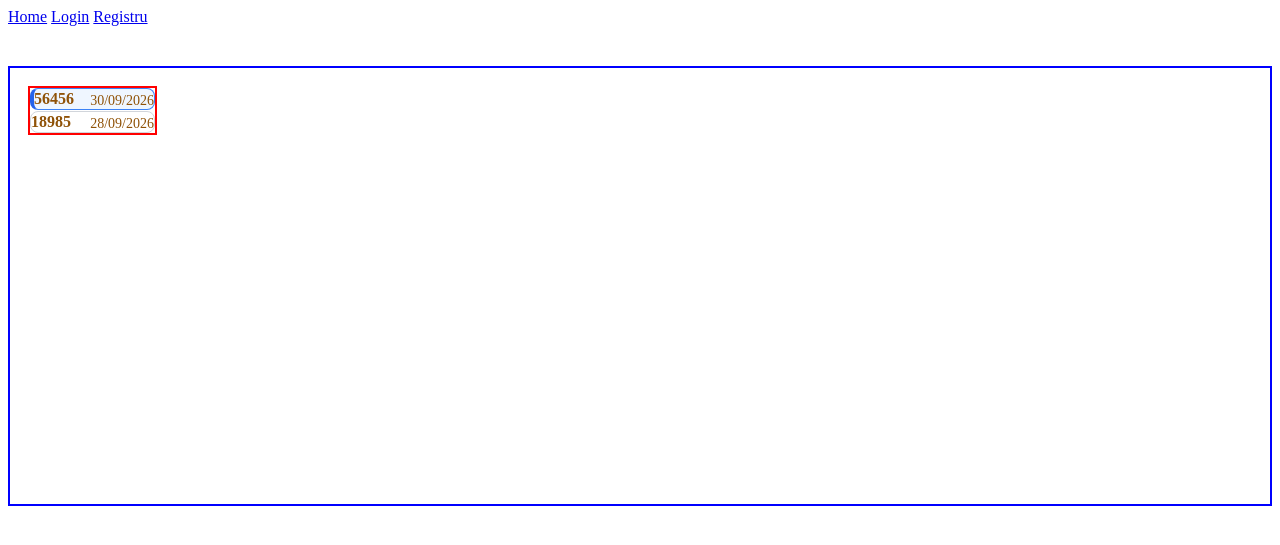
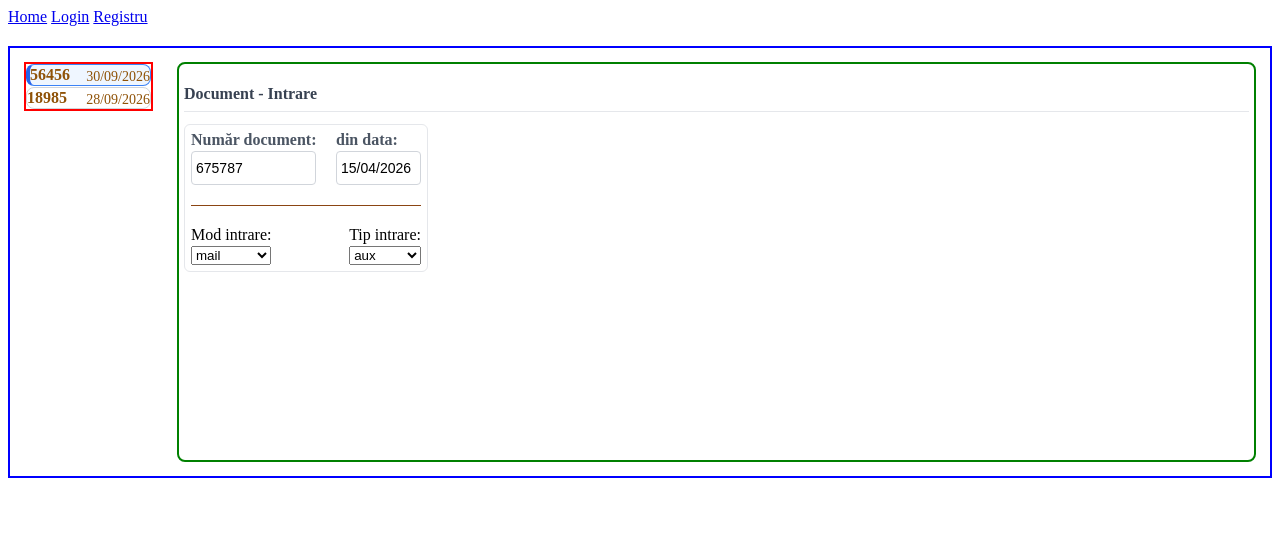
Before and after one commit to stefanoR3/Institutional-Registry-Python, a Flask app: page /registru in a window 1280 px wide. Shown: the top 545 px of the page. Run offline with Flask 3, Linux system fonts and the light colour scheme.

Commit message:
feat(details-panel): structured main entry section into sub-sections

```diff
--- a/app/templates/registru.html
+++ b/app/templates/registru.html
@@ -1,4 +1,7 @@
 {% extends "base.html" %}
+
+<!-- we first focus on the page visual with fake hardcoded info to prevent bugs
+ to later implement jinja2  -->
 
 {% block content %}
     <head> <!-- head is for rules and settings -->
@@ -8,11 +11,11 @@
                 display: flex; /* used to sit list on the left and details on the right */
                 gap: 24px;
                 max-width: 1400px;
-                margin-top: 40px; /* prevent huge stretch on wide screens */
+                margin-top: 20px; /* prevent huge stretch on wide screens */
                 margin-left: auto;
                 margin-right:auto; /* top-bottom 0, left-right auto to auto center in browser */
                 margin-bottom: 40px;
-                padding: 18px; /* outher breathing room */
+                padding: 14px; /* outher breathing room */
                 border:2px solid blue;
                 min-height:400px;
             }
@@ -28,10 +31,10 @@
             .detalis-panel{
                 flex: 1; /* take one share of remaining space; it is greedy to take all the right free space. It is not fixed */
                 background-color: #ffffff;
-                border: 1px solid #d1d5fb;
+                /*border: 1px solid #d1d5fb;*/
                 border-radius: 8px;
-                padding: 24px; /* pads the future elements inside to the actual borders */
-                min-height: 400px;
+                padding: 5px; /* pads the future elements inside to the actual borders */
+                border: 2px solid green; #debug
             }
 
             .document-card{
@@ -62,6 +65,102 @@
                 color:rgb(143, 82, 7);
                 margin-top: 4px; /* space from the top */
             }
+
+            .form-section{
+                display: flex;
+                flex-direction: column;
+                gap: 20px;
+                border: 1px solid #e5e7eb;
+                border-radius: 6px;
+                padding: 6px;
+                margin-bottom: 20px; /* outer space */
+                width: 230px;
+            }
+
+            .section-title{
+                font-size: 16px;
+                color: #374151;
+                margin-bottom: 12px;
+                border-bottom: 1px solid #e5e7eb;
+                padding-bottom: 8px;
+            }
+
+            .form-row{
+                display: flex; /* puts the inputs side by side */
+                /*gap: 20px;*/
+                justify-content: space-between;
+            }
+
+            .input-group{
+                display: flex; /* text on top of the box */
+                flex-direction: column;
+                gap: 2px; /* gap between label and input */
+            }
+
+            .input-group label{
+                font-size: 16px;
+                color: #4b5563;
+                font-weight:bold;
+            }
+
+            /* descendent selector(aprent-child replationship) */
+            /* find input-group class and apply those rules to any label(tag) inside */
+            .input-group input{
+                padding: 8px 4px; /* top-bottom left-right */
+                border: 1px solid #d1d5db;
+                border-radius: 4px;
+                font-size: 14px;
+                outline: none;
+                width: 115px;
+            }
+
+            /* add blue ring when clicked inside */
+            .input-group input:focus{
+                border-color: #3b82f6;
+                box-shadow: 0 0 0 1.1px rgba(59, 130, 246, 0.3); /* 0.3 = transparency */
+            }
+
+            .input-date{
+                display: flex;
+                flex-direction: column;
+                gap: 2px;
+            }
+
+            .input-date label{
+                font-size: 16px;
+                color: #4b5563;
+                font-weight:bold;
+            }
+
+            .input-date input{
+                padding: 8px 4px; /* top-bottom left-right */
+                border: 1px solid #d1d5db;
+                border-radius: 4px;
+                font-size: 14px;
+                outline: none;
+                width: 75px;
+            }
+
+            .input-date input:focus{
+                border-color: #3b82f6;
+                box-shadow: 0 0 0 1.1px rgba(59, 130, 246, 0.3); /* 0.3 = transparency */
+            }
+
+            .input-mode{
+                display: flex;
+                flex-direction: column;
+                gap:2px;
+            }
+
+            .input-type{
+                display: flex;
+                flex-direction: column;
+                gap:2px;
+            }
+
+            .separator{
+                border-top: 1.2px solid saddlebrown;
+            }
         </style>
     </head>
     <body>
@@ -78,7 +177,38 @@
                     </div>
                 </div>
             </div>
-            <div class="details-panel">
+            <div class="detalis-panel"> <!-- first grouped section -->
+                <h3 class="section-title">Document - Intrare</h3>
+                <div class="form-section">
+                    <div class="form-row"><!-- numar/data -->
+                        <div class="input-group"> <!-- input: document number -->
+                            <label>Număr document:</label>
+                            <input type="text" value="675787">
+                        </div>
+                        <div class="input-date"> <!-- input: document date -->
+                            <label>din data:</label>
+                            <input tpye="date" value="15/04/2026">
+                        </div>
+                    </div>
+                    <div class="separator"></div>
+                    <div class ="form-row"><!-- mod intrare/tip intrare-->
+                        <div class="input-mode">
+                            <label>Mod intrare:</label>
+                            <select class="select-mod">
+                                <option value="mail">mail</option>
+                                <option value="poștă">poștă</option>
+                                <option value="direct">direct</option>
+                            </select>
+                        </div>
+                        <div class="input-type">
+                            <label>Tip intrare:</label>
+                            <select>
+                                <!-- to ask to prof -->
+                                <option value="hardcore">aux</option>
+                            </select>
+                        </div>
+                    </div>
+                </div>
             </div>
         </div>
     </body>
```
Also changed, not shown: 1 other file.
